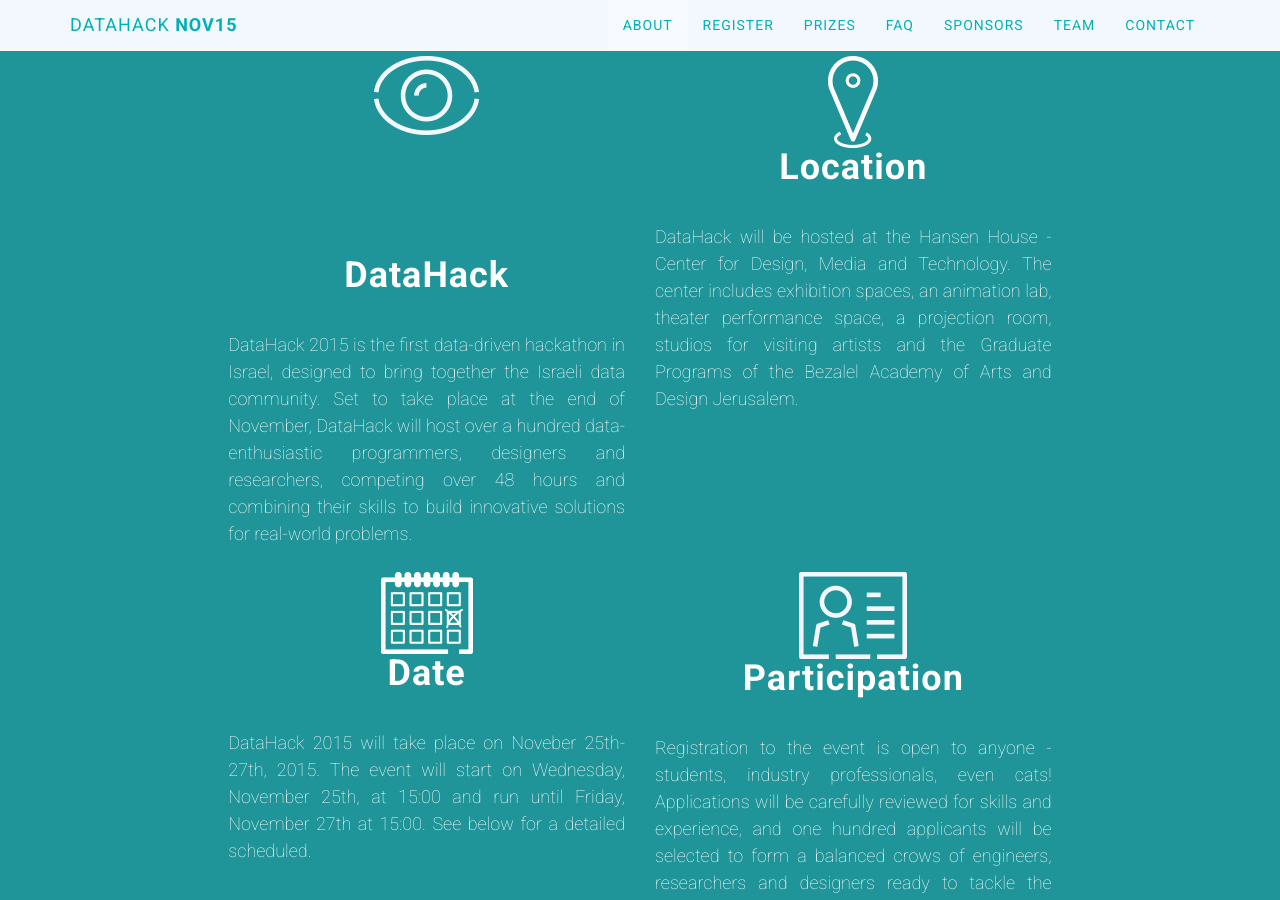
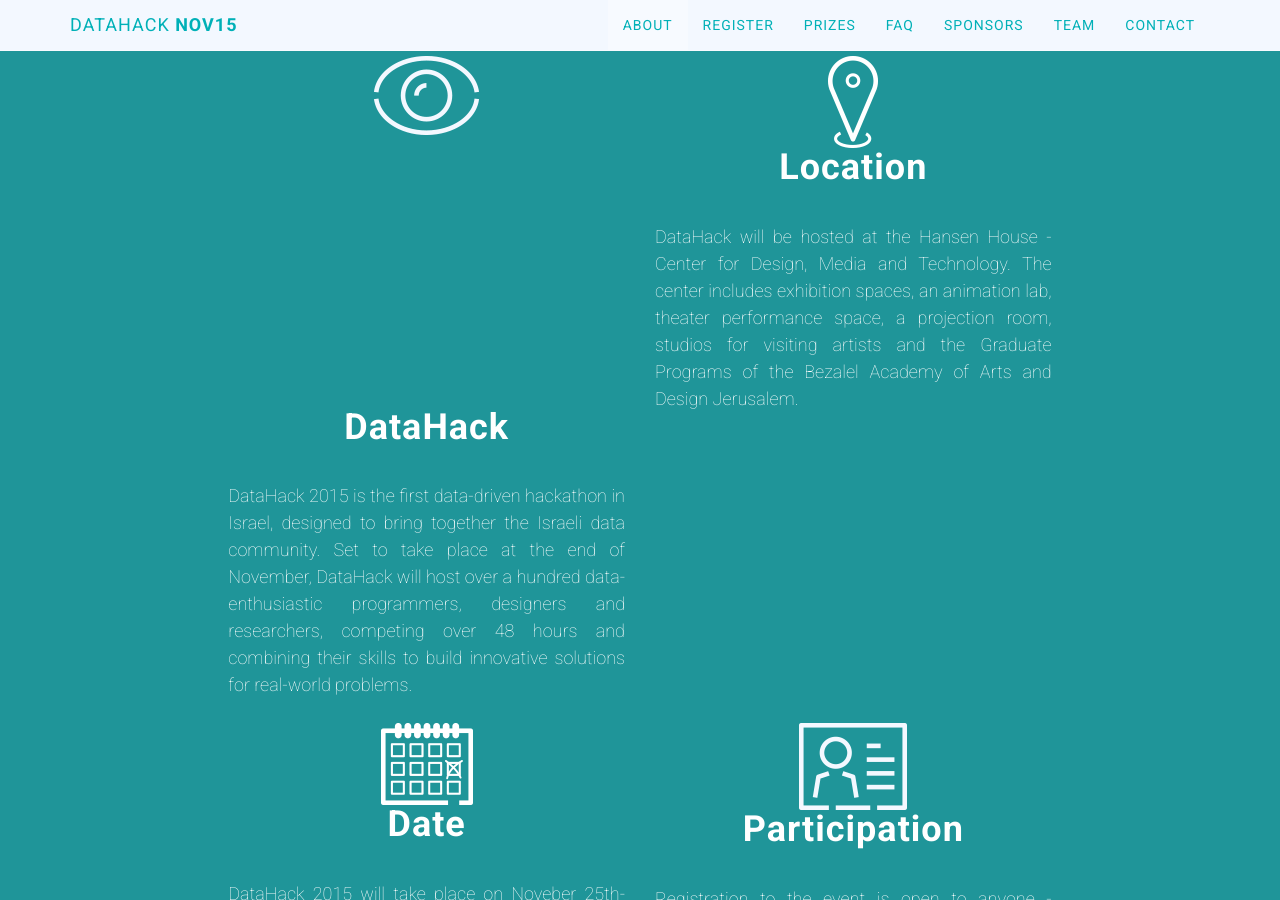
Before and after one commit to ido-staging/datahacksweb, a Jekyll site: the page built from index.html, in a window 1280 px wide and 900 px high, scrolled down 977 px. Built offline with Jekyll 4.4.1, drawn with Linux system fonts in a browser that asks for light colours.

Commit message:
still trying to align icons in the about section 4

```diff
--- a/_includes/about.html
+++ b/_includes/about.html
@@ -10,7 +10,7 @@
             <div class="col-md-2">
             </div>
             <div class="col-md-4 text-light">
-                <img class="about-icon" src="img/icon_eye.png" alt="Datahack" style="display:block;margin:auto;margin-bottom:3cm;">
+                <img class="about-icon" src="img/icon_eye.png" alt="Datahack" style="display:block;margin:auto;margin-bottom:7cm;">
                 <h1 class="about-title" align="center">DataHack</h1>
                 <div class="left-text-column ">
                 <p align="justify">
```
